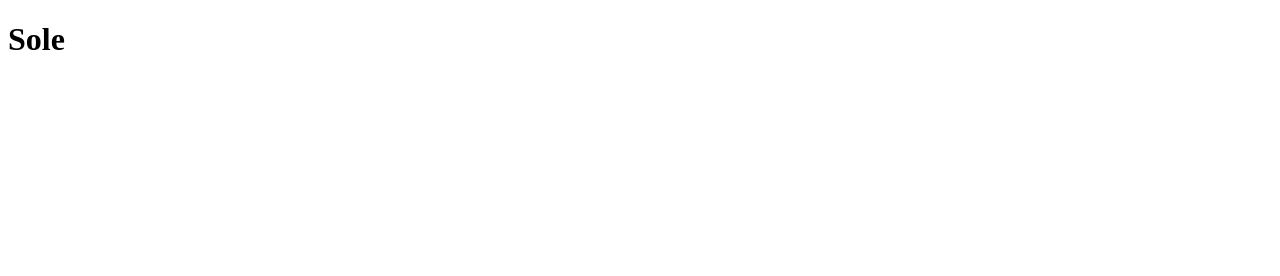
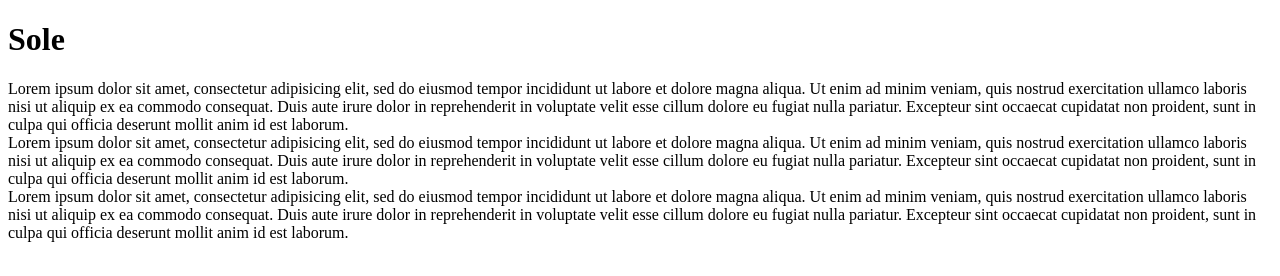
Before and after one commit to nefarioustim/sole, a plain HTML site: page index.html in a window 1280 px wide. Drawn offline with Linux system fonts and the light colour scheme.

Commit message:
Updated example.

```diff
--- a/index.html
+++ b/index.html
@@ -7,12 +7,58 @@
     <body>
         <h1>Sole</h1>
         <div id="module1" class="module">
+            Lorem ipsum dolor sit amet, consectetur adipisicing elit, sed do
+            eiusmod tempor incididunt ut labore et dolore magna aliqua. Ut
+            enim ad minim veniam, quis nostrud exercitation ullamco laboris
+            nisi ut aliquip ex ea commodo consequat. Duis aute irure dolor in
+            reprehenderit in voluptate velit esse cillum dolore eu fugiat
+            nulla pariatur. Excepteur sint occaecat cupidatat non proident,
+            sunt in culpa qui officia deserunt mollit anim id est laborum.
         </div>
         <div id="module2" class="module">
+            Lorem ipsum dolor sit amet, consectetur adipisicing elit, sed do
+            eiusmod tempor incididunt ut labore et dolore magna aliqua. Ut
+            enim ad minim veniam, quis nostrud exercitation ullamco laboris
+            nisi ut aliquip ex ea commodo consequat. Duis aute irure dolor in
+            reprehenderit in voluptate velit esse cillum dolore eu fugiat
+            nulla pariatur. Excepteur sint occaecat cupidatat non proident,
+            sunt in culpa qui officia deserunt mollit anim id est laborum.
         </div>
         <div id="module3" class="module">
+            Lorem ipsum dolor sit amet, consectetur adipisicing elit, sed do
+            eiusmod tempor incididunt ut labore et dolore magna aliqua. Ut
+            enim ad minim veniam, quis nostrud exercitation ullamco laboris
+            nisi ut aliquip ex ea commodo consequat. Duis aute irure dolor in
+            reprehenderit in voluptate velit esse cillum dolore eu fugiat
+            nulla pariatur. Excepteur sint occaecat cupidatat non proident,
+            sunt in culpa qui officia deserunt mollit anim id est laborum.
         </div>
         <script type="text/javascript" charset="utf-8" src="lib/jquery-1.4.4.min.js"></script>
         <script type="text/javascript" charset="utf-8" src="lib/sole.js"></script>
+        <script type="text/javascript" charset="utf-8">
+            $(document).ready(function(e) {
+
+                var manifest = new $.sole.Manifest();
+
+                manifest
+                    .addModule(
+                        'module1',
+                        new $.sole.Module()
+                            .bind('#module1')
+                    )
+                    .addModule(
+                        'module2',
+                        new $.sole.Module()
+                            .bind('#module2')
+                    )
+                    .addModule(
+                        'module3',
+                        new $.sole.Module()
+                            .bind('#module3')
+                    );
+
+                console.log(manifest);
+            });
+        </script>
     </body>
 </html>
```
